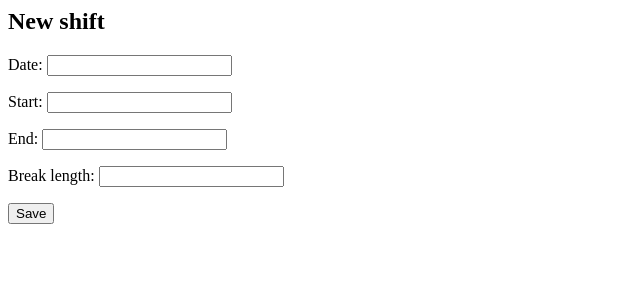
After one commit to adrianosmarinho/pyrostering, a Django app: page /rostering/employee/1/shift/new/ in a window 1280 px wide. The commit adds this page. Shown: the top 300 px of the page, without its empty margins (0-640 px from the left). Run offline with Django 3.2, Linux system fonts and the light colour scheme.

Commit message:
Added shift model and respective views

```diff
--- a/rostering/forms.py
+++ b/rostering/forms.py
@@ -1,5 +1,5 @@
 from django import forms
-from .models import Employee
+from .models import Employee, Shift
 
 class EmployeeForm(forms.ModelForm):
     """
@@ -10,3 +10,13 @@ class EmployeeForm(forms.ModelForm):
     class Meta:
         model = Employee
         fields = ('first_name', 'last_name')
+
+class ShiftForm(forms.ModelForm):
+    """
+    A class to represent a form for a new Employee
+
+    """
+
+    class Meta:
+        model = Shift
+        fields = ('date', 'start', 'end', 'break_length')
--- a/rostering/models.py
+++ b/rostering/models.py
@@ -17,7 +17,7 @@ class Employee(models.Model):
     first_name = models.CharField(max_length=200)
     last_name = models.CharField(max_length=200)
 
-    #TODO: Verify if form validation will render this override of save useless
+    #TODO: Verify if form validation will handle this override of save useless
     def save(self, *args, **kwargs):
         """
         It only saves if the names are not blank
@@ -26,7 +26,9 @@ class Employee(models.Model):
             super().save(*args, **kwargs)  # Call the "real" save() method.
 
 #TODO: Update here with the Shift model
-# class Choice(models.Model):
-#     question = models.ForeignKey(Question, on_delete=models.CASCADE)
-#     choice_text = models.CharField(max_length=200)
-#     votes = models.IntegerField(default=0)
+class Shift(models.Model):
+    employee = models.ForeignKey(Employee, on_delete=models.CASCADE)
+    date = models.DateField()
+    start = models.TimeField()
+    end = models.TimeField()
+    break_length = models.IntegerField()
--- a/rostering/templates/rostering/home.html
+++ b/rostering/templates/rostering/home.html
@@ -3,5 +3,4 @@
 <ul>
     <li> <a href="{% url 'employee_new' %}">Create a new Employee</a> </li>
     <li> <a href="#">Insert link to create shift</a> </li>
-
 </ul>
--- /dev/null
+++ b/rostering/templates/rostering/shift_edit.html
@@ -0,0 +1,9 @@
+{# {% extends 'blog/base.html' %} #}
+
+{% block content %}
+    <h2>New shift</h2>
+    <form method="POST" class="post-form">{% csrf_token %}
+        {{ form.as_p }}
+        <button type="submit" class="save btn btn-default">Save</button>
+    </form>
+{% endblock %}
--- a/rostering/urls.py
+++ b/rostering/urls.py
@@ -4,7 +4,9 @@ from . import views
 
 urlpatterns = [
     path('', views.HomePageView.as_view(), name='home'),
-    path('<int:pk>/', views.EmployeeDetailView.as_view(), name='employee_show'),
+    path('employee/<int:pk>/', views.EmployeeDetailView.as_view(), name='employee_show'),
     path('employee/new/', views.employee_new, name='employee_new'),
-    path('employee/index/', views.EmployeeListView.as_view(), name='employee_index')
+    path('employee/index/', views.EmployeeListView.as_view(), name='employee_index'),
+    path('employee/<int:pk>/shift/new/', views.shift_new, name='shift_new'), #trial number one, without specifying employee pk
+
 ]
--- a/rostering/views.py
+++ b/rostering/views.py
@@ -1,7 +1,7 @@
 from django.views import generic
 from django.shortcuts import render, redirect
 from django.http import HttpResponse
-from .forms import EmployeeForm
+from .forms import EmployeeForm, ShiftForm
 from .models import Employee
 # Create your views here.
 
@@ -46,6 +46,7 @@ class EmployeeDetailView(generic.DetailView):
     #     context['now'] = timezone.now()
     #     return context
 
+#TODO: Modify the form handle to use Form classes and Generic Views
 def employee_new(request):
 
     if request.method == "POST":
@@ -58,3 +59,22 @@ def employee_new(request):
         form = EmployeeForm()
         context = {'form': form}
         return render(request, 'rostering/employee_edit.html', context)
+
+#TODO: Modify the form handle to use Form classes and Generic Views
+def shift_new(request, pk):
+
+    if request.method == "POST":
+        form = ShiftForm(request.POST)
+        if form.is_valid():
+            shift = form.save(commit = False)
+            employee = Employee.objects.get(pk = pk)
+            shift.employee = employee
+            shift.save()
+            return redirect('employee_show', pk=employee.pk)
+        else:
+            #TODO: override is_valid to ensure form is always valid
+            print("hi the form was not valid, what is wrong? ")
+    else:
+        form = ShiftForm()
+        context = {'form': form}
+        return render(request, 'rostering/shift_edit.html', context)
```
Also changed, not shown: rostering/templates/rostering/employee_show.html (+14 -1 lines), rostering/migrations/0002_shift.py (added).
